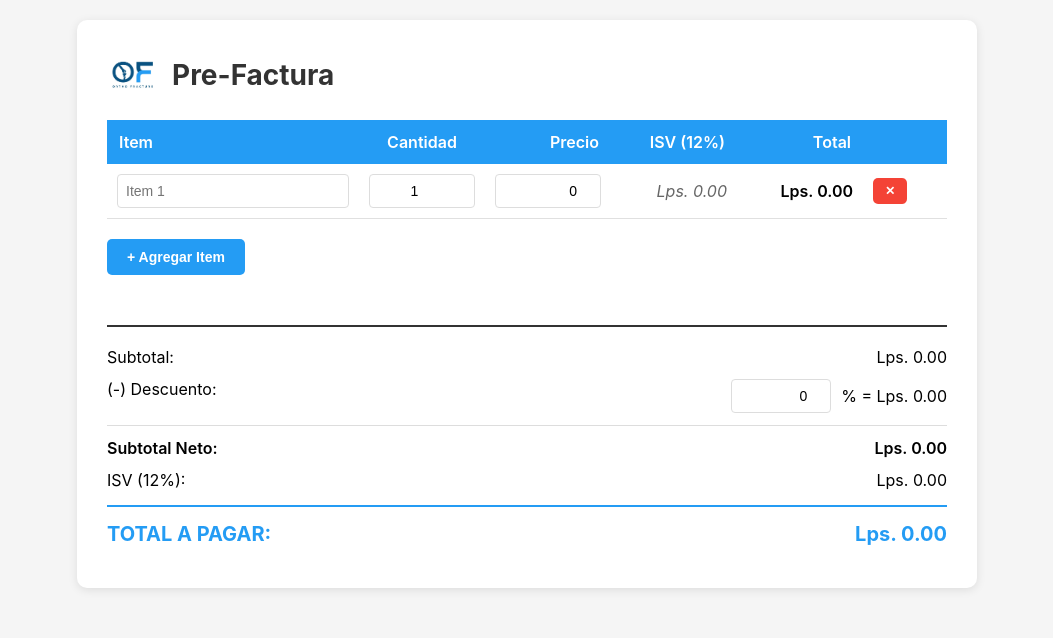
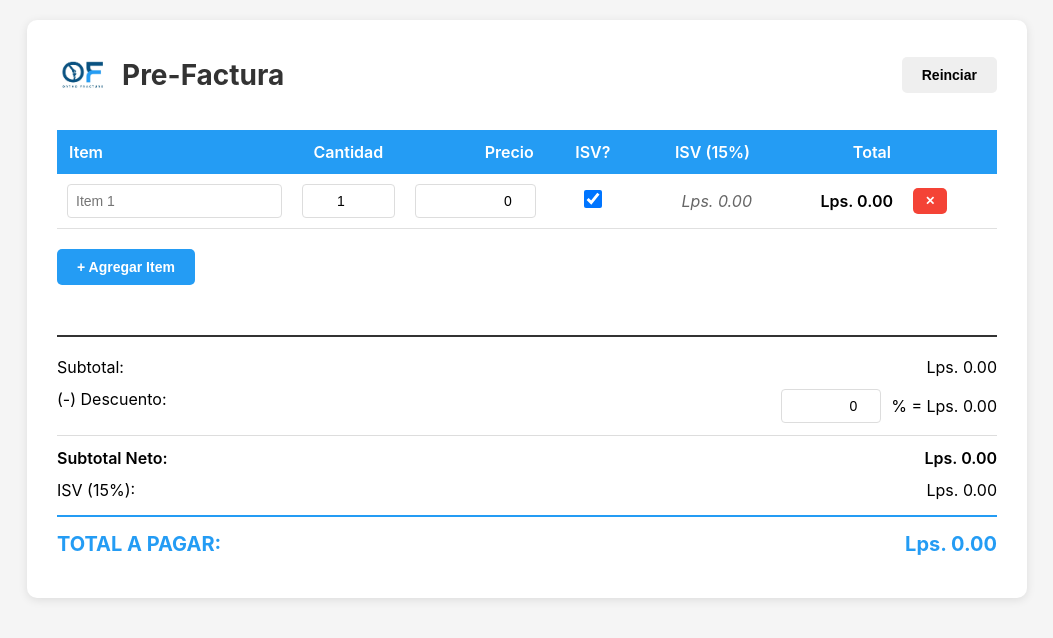
Before and after one commit to jocvegar/prefactura, a plain HTML site: page index.html in a window 1280 px wide. Shown: the whole page, without its empty margins (113-1166 px from the left). Drawn offline with nearby package versions, Linux system fonts and the light colour scheme.

Commit message:
es el 15 no el 12

```diff
--- a/index.html
+++ b/index.html
@@ -18,7 +18,7 @@
         padding: 20px;
       }
       #app {
-        max-width: 900px;
+        max-width: 1000px;
         margin: 0 auto;
         background: white;
         padding: 30px;
@@ -59,6 +59,14 @@
       }
       input[type="number"] {
         text-align: right;
+      }
+      input[type="checkbox"] {
+        width: 18px;
+        height: 18px;
+        cursor: pointer;
+      }
+      .checkbox-cell {
+        text-align: center;
       }
       .btn {
         padding: 10px 20px;
@@ -125,25 +133,30 @@
       <div
         style="
           display: flex;
+          justify-content: space-between;
           align-items: center;
-          gap: 15px;
-          margin-bottom: 20px;
+          margin-bottom: 30px;
         "
       >
-        <img
-          src="./assets/images/logo.jpg"
-          alt="Ortho Fracture"
-          style="height: 50px; width: 50px"
-        />
-        <h1 style="margin-bottom: 0px">Pre-Factura</h1>
+        <div style="display: flex; align-items: center">
+          <img
+            src="./assets/images/logo.jpg"
+            alt="OrthoFracture"
+            style="height: 50px; margin-right: 15px; vertical-align: middle"
+          />
+          <h1 style="margin-bottom: 0">Pre-Factura</h1>
+        </div>
+        <button class="btn" @click="resetInvoice">Reinciar</button>
       </div>
+
       <table>
         <thead>
           <tr>
-            <th style="width: 30%">Item</th>
-            <th style="width: 15%; text-align: center">Cantidad</th>
+            <th style="width: 25%">Item</th>
+            <th style="width: 12%; text-align: center">Cantidad</th>
             <th style="width: 15%; text-align: right">Precio</th>
-            <th style="width: 15%; text-align: right">ISV (12%)</th>
+            <th style="width: 10%; text-align: center">ISV?</th>
+            <th style="width: 13%; text-align: right">ISV (15%)</th>
             <th style="width: 15%; text-align: right">Total</th>
             <th></th>
           </tr>
@@ -175,12 +188,16 @@
                 placeholder="0.00"
               />
             </td>
+            <td class="checkbox-cell">
+              <input type="checkbox" v-model="item.taxable" />
+            </td>
             <td class="tax-cell" style="text-align: right">
-              Lps. {{ calculateTax(item.price * item.quantity).toFixed(2) }}
+              Lps. {{ item.taxable ? calculateTax(item.price *
+              item.quantity).toFixed(2) : '0.00' }}
             </td>
             <td style="text-align: right; font-weight: 600">
-              Lps. {{ ((item.price * item.quantity) + calculateTax(item.price *
-              item.quantity)).toFixed(2) }}
+              Lps. {{ ((item.price * item.quantity) + (item.taxable ?
+              calculateTax(item.price * item.quantity) : 0)).toFixed(2) }}
             </td>
             <td>
               <button
@@ -228,7 +245,7 @@
           <span>Lps. {{ subtotalNeto.toFixed(2) }}</span>
         </div>
         <div class="total-row">
-          <span>ISV (12%):</span>
+          <span>ISV (15%):</span>
           <span>Lps. {{ totalTax.toFixed(2) }}</span>
         </div>
         <div class="total-row final">
@@ -244,9 +261,9 @@
       createApp({
         data() {
           return {
-            items: [{ id: 1, name: "", price: 0, quantity: 1 }],
+            items: [{ id: 1, name: "", price: 0, quantity: 1, taxable: true }],
             discountPercent: 0,
-            taxRate: 0.12,
+            taxRate: 0.15,
           };
         },
         computed: {
@@ -264,7 +281,23 @@
             return this.subtotal - this.discountAmount;
           },
           totalTax() {
-            return this.subtotalNeto * this.taxRate;
+            // Calculate tax only on taxable items, after discount proportionally
+            const taxableSubtotal = this.items.reduce((sum, item) => {
+              if (item.taxable) {
+                return (
+                  sum + (Number(item.price) || 0) * (Number(item.quantity) || 0)
+                );
+              }
+              return sum;
+            }, 0);
+
+            // Apply discount proportionally to taxable items
+            const taxableAfterDiscount =
+              this.subtotal > 0
+                ? taxableSubtotal * (this.subtotalNeto / this.subtotal)
+                : 0;
+
+            return taxableAfterDiscount * this.taxRate;
           },
           finalTotal() {
             return this.subtotalNeto + this.totalTax;
@@ -277,6 +310,7 @@
               name: "",
               price: 0,
               quantity: 1,
+              taxable: true,
             });
           },
           removeItem(index) {
@@ -287,6 +321,18 @@
           calculateTax(price) {
             return (Number(price) || 0) * this.taxRate;
           },
+          resetInvoice() {
+            this.items = [
+              {
+                id: Date.now(),
+                name: "",
+                price: 0,
+                quantity: 1,
+                taxable: true,
+              },
+            ];
+            this.discountPercent = 0;
+          },
         },
       }).mount("#app");
     </script>
```
